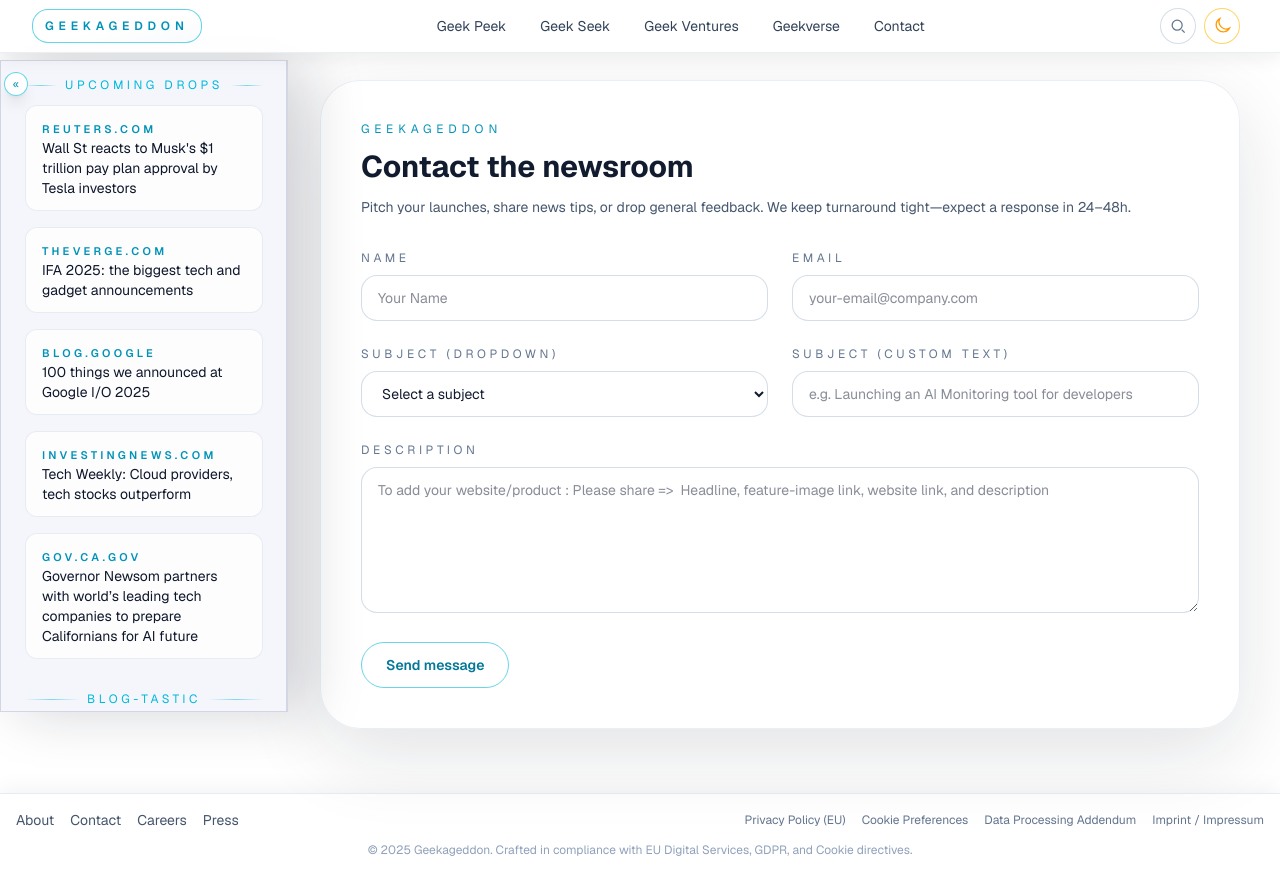
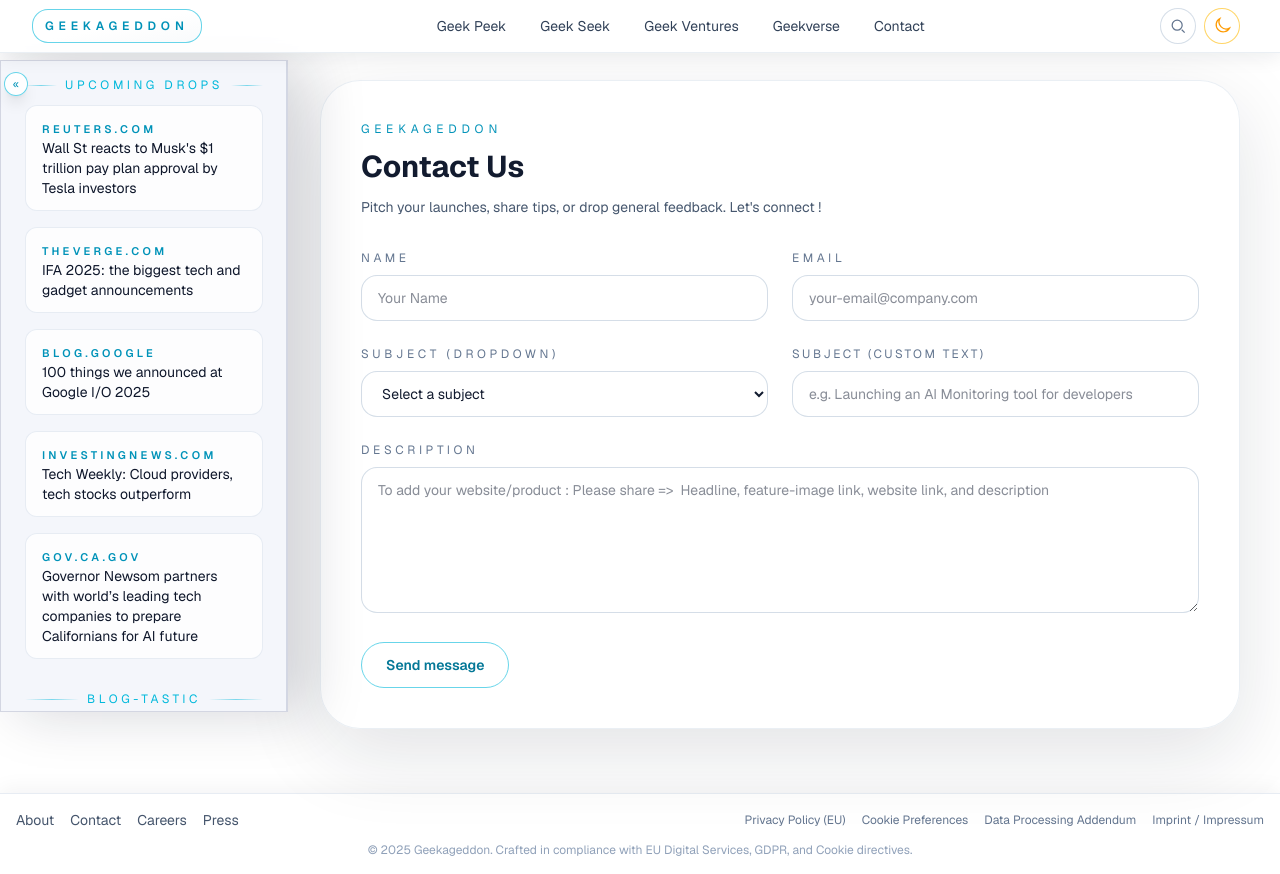
Before and after one commit to sanchivarma/geekageddon, a Next.js app: page /contact in a window 1280 px wide. Built offline with nearby package versions, Linux system fonts and the light colour scheme.

Commit message:
Update page.tsx

```diff
--- a/app/contact/page.tsx
+++ b/app/contact/page.tsx
@@ -107,9 +107,9 @@ export default function ContactPage() {
       <section className="rounded-[2.5rem] border border-slate-200/70 bg-white/95 p-10 shadow-[0_25px_80px_rgba(15,23,42,0.12)] dark:border-slate-800/70 dark:bg-slate-950/80">
         <div className="space-y-3">
           <p className="text-xs uppercase tracking-[0.4em] text-cyan-600 dark:text-cyan-300">Geekageddon</p>
-          <h1 className="text-3xl font-bold text-slate-900 dark:text-white">Contact the newsroom</h1>
+          <h1 className="text-3xl font-bold text-slate-900 dark:text-white">Contact Us</h1>
           <p className="text-sm text-slate-600 dark:text-slate-300">
-            Pitch your launches, share news tips, or drop general feedback. We keep turnaround tight—expect a response in 24–48h.
+            Pitch your launches, share tips, or drop general feedback. Let's connect !
           </p>
         </div>
 
@@ -156,7 +156,7 @@ export default function ContactPage() {
               {errors.subjectChoice && <p className="mt-1 text-xs text-rose-500">{errors.subjectChoice}</p>}
             </div>
             <div>
-              <label className="text-xs uppercase tracking-[0.3em] text-slate-500 dark:text-slate-400">Subject (custom text)</label>
+              <label className="text-xs uppercase tracking-[0.2em] text-slate-500 dark:text-slate-400">Subject (custom text)</label>
               <input
                 type="text"
                 value={form.subjectText}
```
